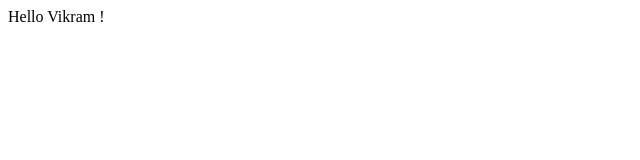
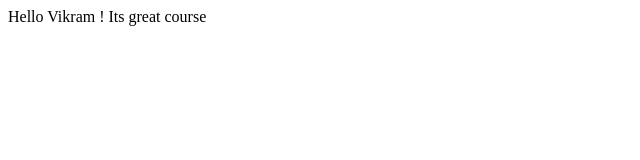
Before and after one commit to viccsjain/coursera-test, a plain HTML site: page site/index.html in a window 1280 px wide. Shown: the whole page, without its empty margins (0-640 px from the left). Drawn offline with Linux system fonts and the light colour scheme.

Commit message:
Changed label

```diff
--- a/site/index.html
+++ b/site/index.html
@@ -4,6 +4,6 @@
 	<title>Hello Vikram !</title>
 </head>
 <body>
-Hello Vikram !
+Hello Vikram ! Its great course
 </body>
 </html>
```
